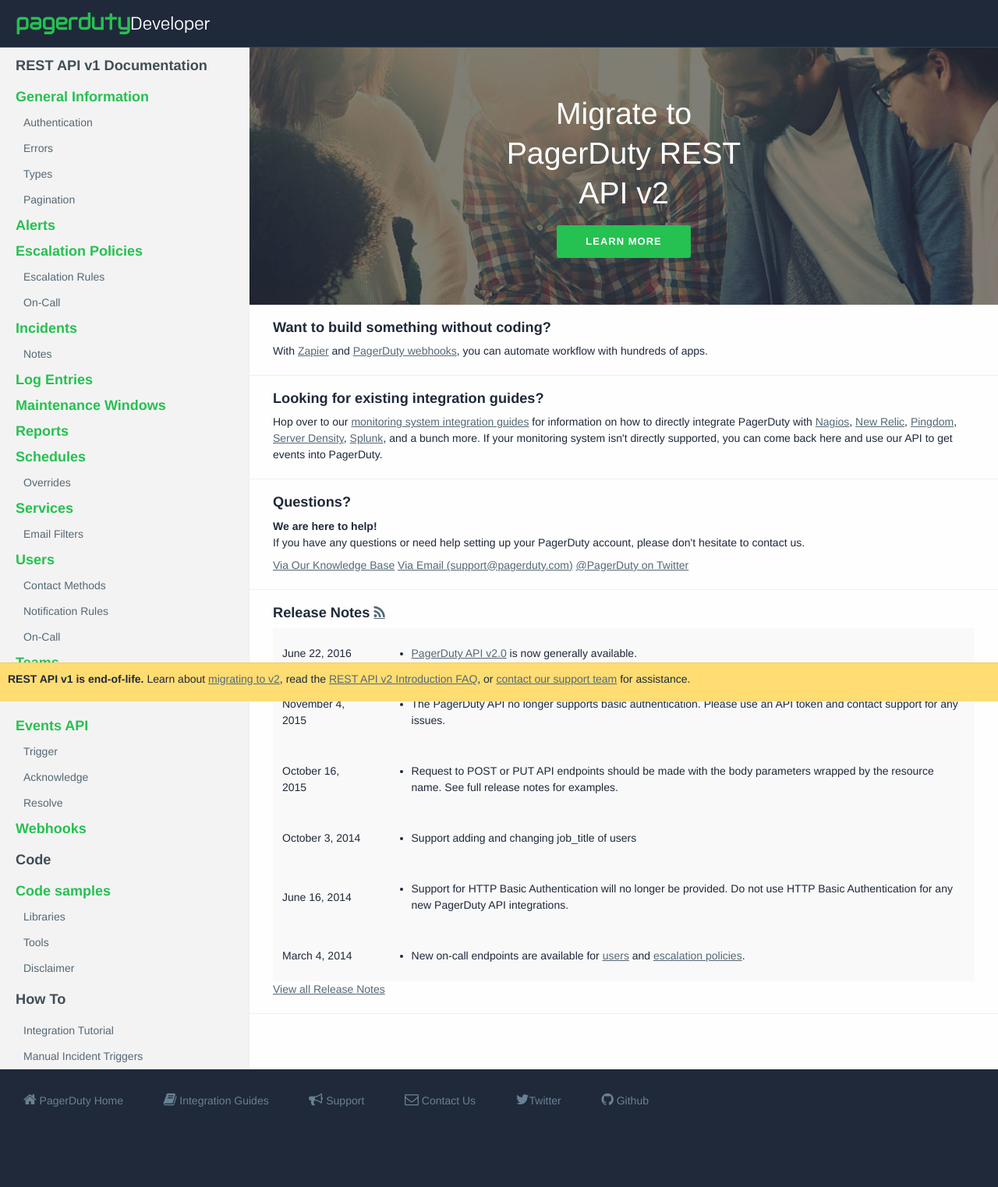
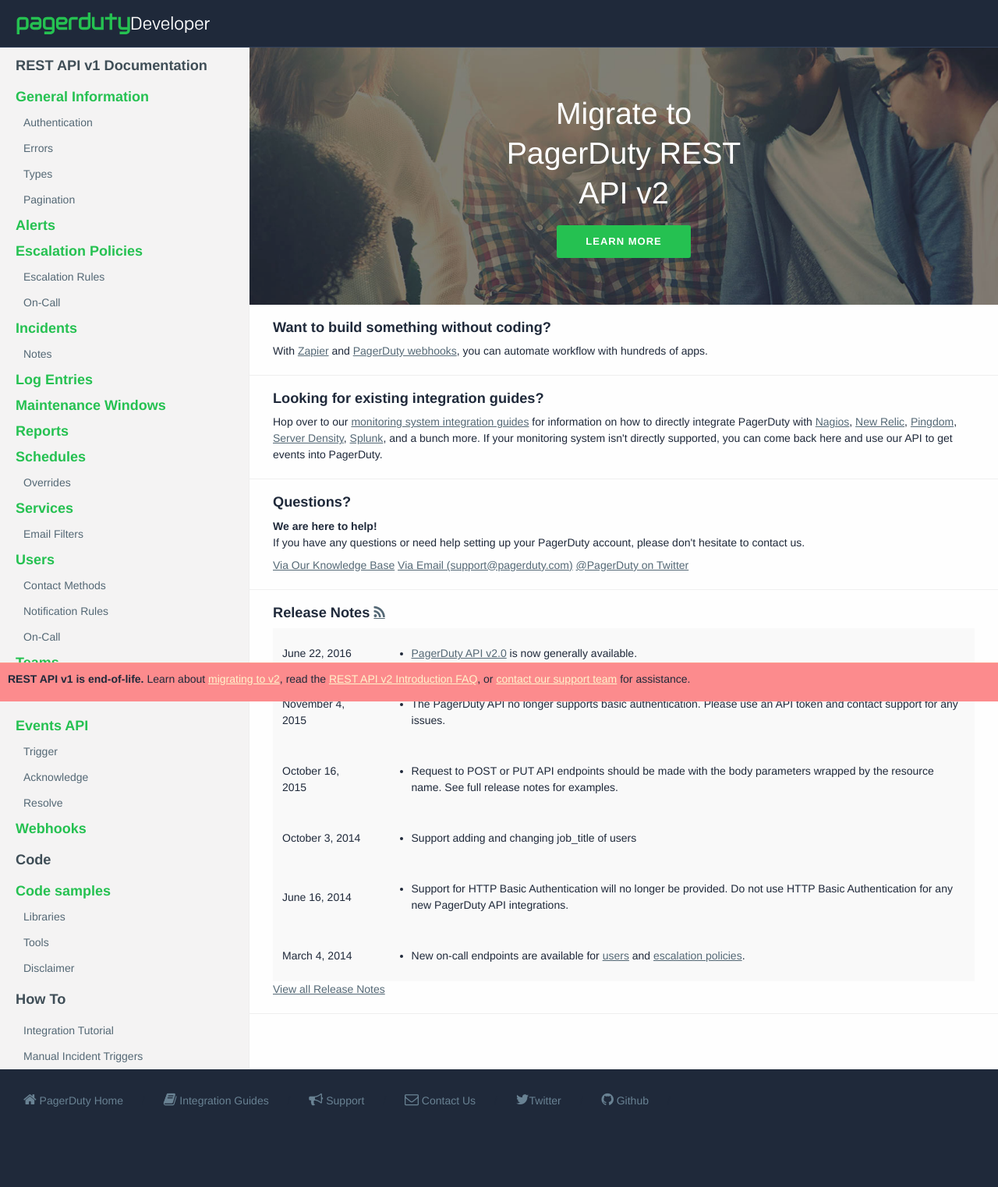
Before and after one commit to h4dz/devdocs, a Jekyll site: the page built from source/index.html, in a window 1280 px wide. Shown: the whole page at 78% size. Built offline with Jekyll 4.4.1, drawn with Linux system fonts in a browser that asks for light colours; some web fonts are replaced.

Commit message:
Change warning banner colors

```diff
--- a/source/assets/css/application.css
+++ b/source/assets/css/application.css
@@ -2009,11 +2009,15 @@ a.pgd-button:hover, a.pgd-button:active  {
     border: 0 none;
     -webkit-border-radius: 0;
     border-radius: 0;
-    border-top: 1px solid #eecc62;
+    border-top: 1px solid #FD9E8E;
     padding: 10px;
+	background-color: #FC8B8D;
 }
 #deprecation-warning .alert p {
     text-align: center;
+}
+#deprecation-warning .alert a {
+    color: #FFF4CB;
 }
 
 @media (max-width: 1500px) {
```
